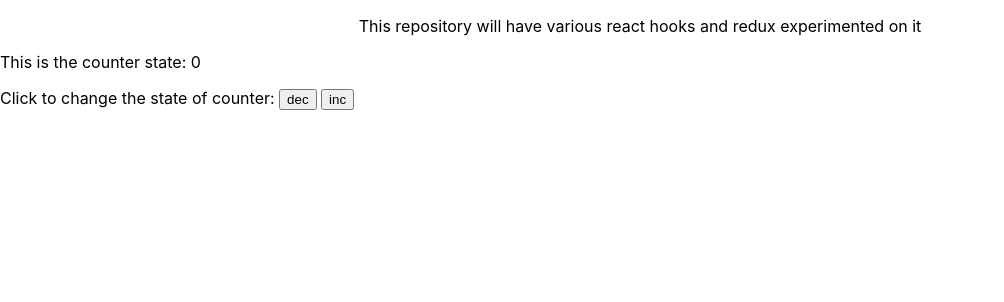
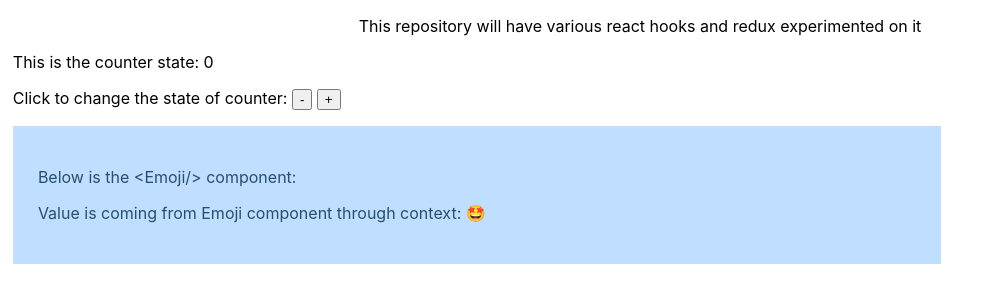
Before and after one commit to anindyamitra15/react-ts-demo, a React (Create React App) app: page / in a window 1280 px wide. Shown: the top 302 px of the page, without its empty margins (0-1004 px from the left). Built offline with nearby package versions, Linux system fonts and the light colour scheme.

Commit message:
useRef used

```diff
--- a/src/App.css
+++ b/src/App.css
@@ -1,3 +1,18 @@
 .purpose {
   text-align: center;
 }
+
+.context {
+  padding: 2%;
+  width: 70%;
+  color: #26506a;
+  background-color: #288cff4a;
+}
+
+
+.blinker {
+  margin: 2%;
+  width: 100px;
+  height: 100px;
+  background-color: coral;
+}
--- a/src/App.tsx
+++ b/src/App.tsx
@@ -1,9 +1,21 @@
-import { FC, useEffect, useState } from 'react';
+import { createContext, FC, MutableRefObject, useEffect, useRef, useState } from 'react';
 import './App.css';
+import Emoji from './components/Emoji';
+
+
+//inspired from fireship
+const moods = {
+  happy: '🤩',
+  sad: '😥'
+};
+
+export const MoodContext = createContext(moods);
 
 const App: FC = () => {
   // "counter" is a number state initialised to 0, "setCounter" is a function which sets "counter'"
   const [counter, setCounter] = useState<number>(0);
+
+  const BlinkerDivRef = useRef<HTMLDivElement>(null);
 
   useEffect(() => {
 
@@ -11,23 +23,36 @@ const App: FC = () => {
       console.log("Reacting to counter after 2 s");
     }, 2000);
 
+    const interval = setInterval(() => {
+      if (BlinkerDivRef.current)
+        BlinkerDivRef.current.hidden = !BlinkerDivRef.current.hidden;
+    }, 1000);
+
     return () => {
       // cleanup code (run during component destruction)
       clearTimeout(timeout);
+      clearInterval(interval);
     };
 
   }, [counter]); //changing "counter" triggers this useEffect
 
 
   return (
+    <MoodContext.Provider value={moods}>
       <div className="App">
         <p className="purpose">This repository will have various react hooks and redux experimented on it</p>
         <p>This is the counter state: {counter}</p>
         <p>Click to change the state of counter:&nbsp;
-        <button onClick={() => setCounter(counter - 1)}>dec</button>&nbsp;
-        <button onClick={() => setCounter(counter + 1)}>inc</button>
+          <button onClick={() => setCounter(counter - 1)}>-</button>&nbsp;
+          <button onClick={() => setCounter(counter + 1)}>+</button>
         </p>
+        <div className="context">
+          <p>Below is the &lt;Emoji/&gt; component:</p>
+          <Emoji />
         </div>
+        <div className="blinker" ref={BlinkerDivRef}></div>
+      </div>
+    </MoodContext.Provider>
   );
 }
 
--- /dev/null
+++ b/src/components/Emoji.tsx
@@ -0,0 +1,13 @@
+import { FC, useContext } from 'react';
+import { MoodContext } from '../App';
+
+const Emoji: FC = () => {
+    const context = useContext(MoodContext);
+    return (
+        <>
+            <p>Value is coming from Emoji component through context: {context.happy}</p>
+        </>
+    );
+};
+
+export default Emoji;
--- a/src/index.css
+++ b/src/index.css
@@ -1,5 +1,7 @@
 body {
   margin: 0;
+  padding-left: 1%;
+  padding-right: 1%;
   font-family: -apple-system, BlinkMacSystemFont, 'Segoe UI', 'Roboto', 'Oxygen',
     'Ubuntu', 'Cantarell', 'Fira Sans', 'Droid Sans', 'Helvetica Neue',
     sans-serif;
```
Lines whose indentation alone changed are shown as unchanged.
